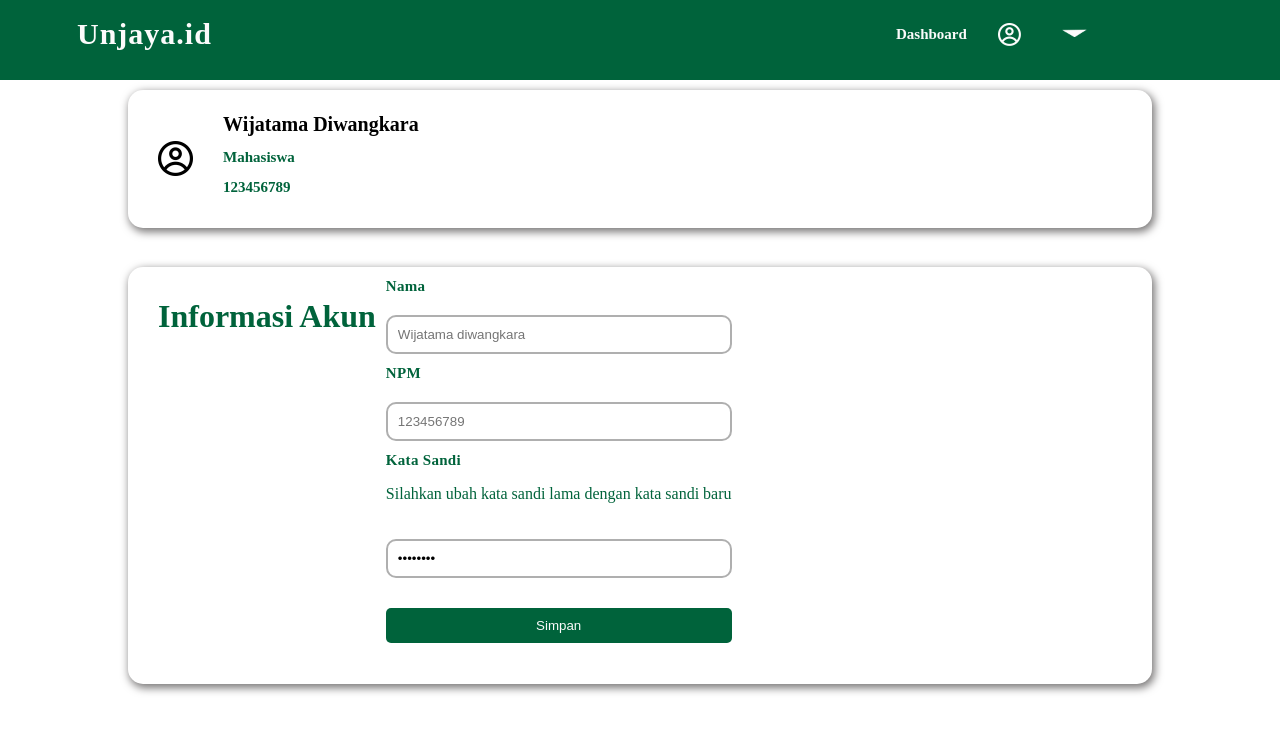
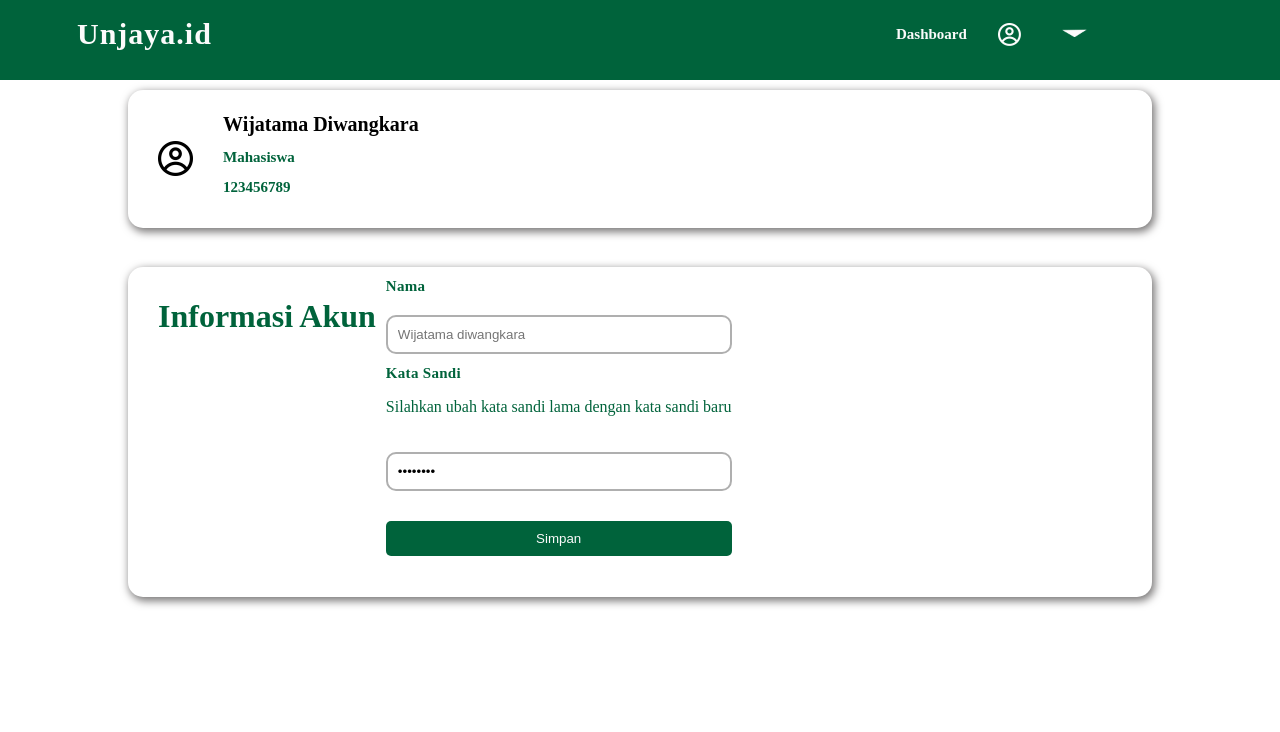
Before and after one commit to SokKanaTorajd/fe-unjaya-short-url, a Next.js app: page /setting in a window 1280 px wide. Shown: the top 732 px of the page. Built offline with nearby package versions, Linux system fonts and the light colour scheme.

Commit message:
update setting

```diff
--- a/pages/login.js
+++ b/pages/login.js
@@ -68,9 +68,6 @@ function Login(){
                         <input type="text" name="username" placeholder="Username" className="form-control"/>
                     </div>
                     <div className="form-group">
-                        <input type="text" name="nama_lengkap" placeholder="NIM" className="form-control"/>
-                    </div>
-                    <div className="form-group">
                         <input type="password" name="password" placeholder="Kata Sandi" className="form-control"/>
                     </div>
                     <div className="form-group">
--- a/pages/setting.js
+++ b/pages/setting.js
@@ -3,6 +3,7 @@ import Image from 'next/image'
 
 function setting (){
     return(
+        <div className="box1">
         <div className="boxset">
             <div className='boxprofil'>
                 <div className="user-set">
@@ -24,10 +25,6 @@ function setting (){
                         <input type="text" name="username" placeholder="Wijatama diwangkara" className="form-control"/>
                     </div>
                     <div className="form-set">
-                        <label>NPM</label>
-                        <input type="text" name="password" placeholder="123456789" className="form-control"/>
-                    </div>
-                    <div className="form-set">
                         <label>Kata Sandi</label>
                         <p>Silahkan ubah kata sandi lama dengan kata sandi baru</p>
                         <input type="password" value="password"/>
@@ -40,6 +37,8 @@ function setting (){
                 </form>
             </div>
         </div>
+        </div>
+
     )
 }
 
--- a/styles/setting.css
+++ b/styles/setting.css
@@ -2,8 +2,8 @@
     background-color: whitesmoke;
 } */
 
-.boxset {
-    background-color: transparent;
+.box1 {
+    background-color: rgba(2, 1, 1, 0);
 }
 .boxprofil {
     width: 80%;
@@ -52,13 +52,6 @@
     grid-template-columns: 1fr;
     grid-column-gap: 10px;
 }
-.boxinfo {
-
-
-}
-.boxinfo>.box-form{
-
-}
 .form-set label{
     font-family: Poppins;
     font-style: normal;
@@ -98,11 +91,6 @@
     color: #2F2E41;
 }
 
-/* .forgot {
-    margin-left: 45%;
-    color:green;
-} */
-
 .form-set button{
     margin-top:20px ;
     padding: 10px;
```
Also changed, not shown: pages/dashboard.js (+10 -1 lines).
